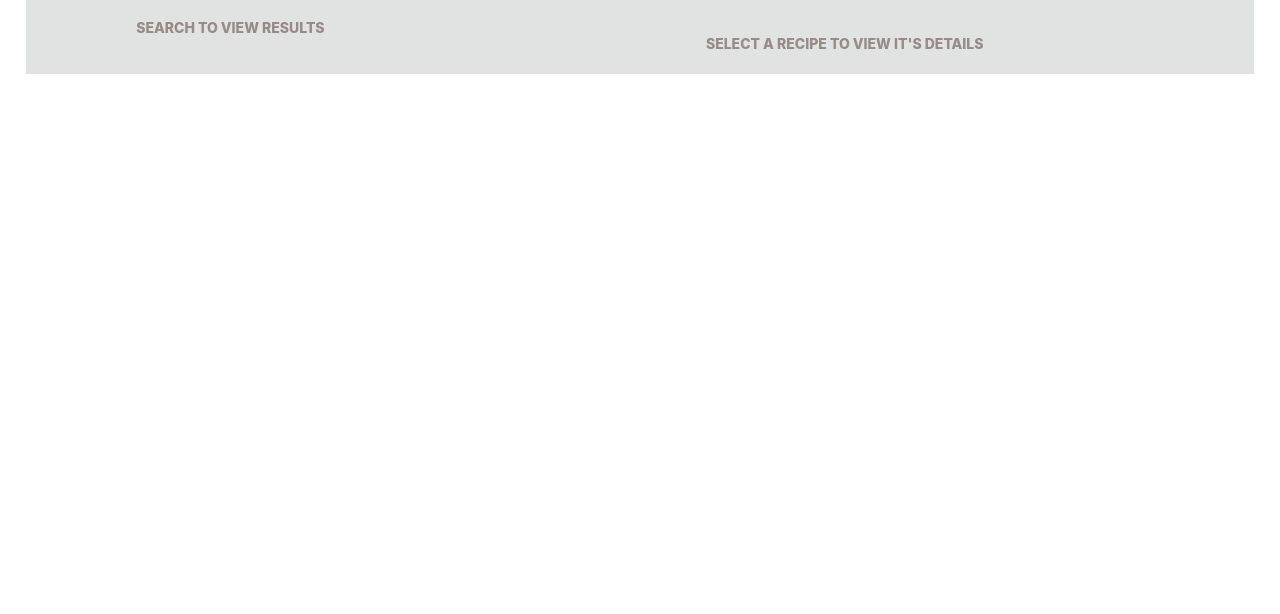
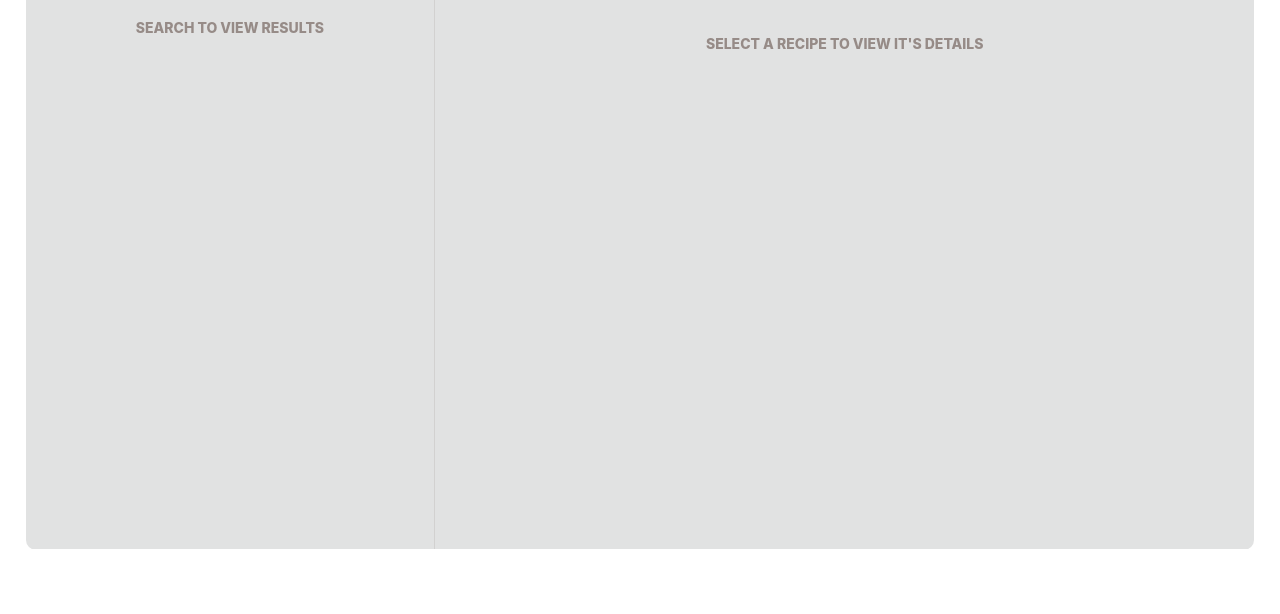
Before and after one commit to mirza-src/Recipe-Hunt, a website built with webpack: page src/index.html in a window 1280 px wide. Shown: the part 186-800 px from the top of the page. Built offline with nearby package versions, Linux system fonts and the light colour scheme; files whose address does not match are found by name.

```diff
--- a/src/css/style.css
+++ b/src/css/style.css
@@ -29,11 +29,25 @@
 {
 	min-width: 600px;
 	padding: 5% 2%;
+	min-height: 100vh;
+	display: flex;
+	flex-direction: column;
 }
 
 main
 {
 	border-radius: 10px;
+	overflow: hidden;
+	flex-grow: 1;
+	display: flex;
+	flex-direction: column;
+}
+
+.content
+{
+	flex-grow: 1;
+	display: flex;
+	flex-direction: column;
 }
 
 header
@@ -75,6 +89,7 @@
 .tab-pane > ul
 {
 	margin: 0;
+	min-height: 100%;
 }
 
 .nav-link, .nav-item
@@ -150,9 +165,9 @@
 	color: #968B87;
 	text-transform: uppercase;
 	font-weight: 800;
-  text-overflow: ellipsis;
-  overflow: hidden;
-  white-space: nowrap;
+	text-overflow: ellipsis;
+	overflow: hidden;
+	white-space: nowrap;
 }
 
 .recipe
@@ -354,6 +369,7 @@
 	display: flex;
 	position: relative;
 	top: -1px;
+	flex-grow: 1;
 }
 
 .nav-item
@@ -378,7 +394,7 @@
 	background-color: white;
 	position: absolute;
 	z-index: 1000;
-	right: 0;
+	right: -25px;
 	top: 50px;
 	border-radius: 10px;
 	width: 400px;
@@ -620,10 +636,9 @@
 	#results
 	{
 		width: 33.33%;
+		border-right: 1px solid rgba(150, 139, 135, 0.2);
 	}
 }
-
-
 
 .loading
 {
```
